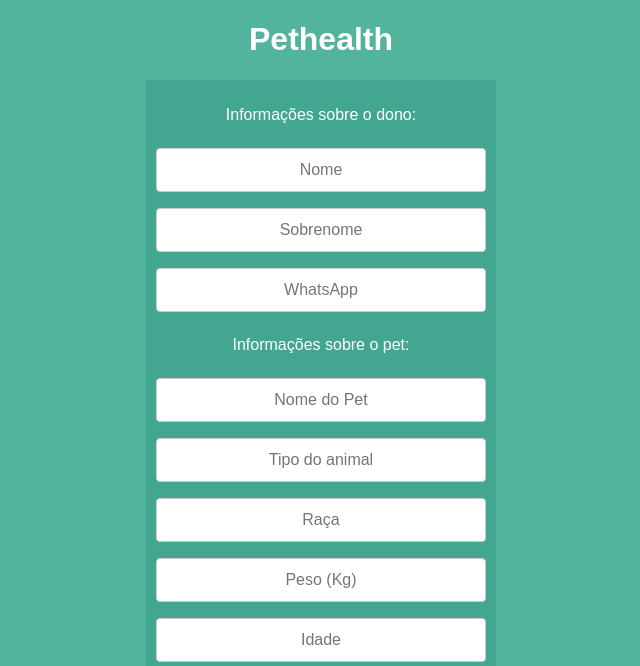
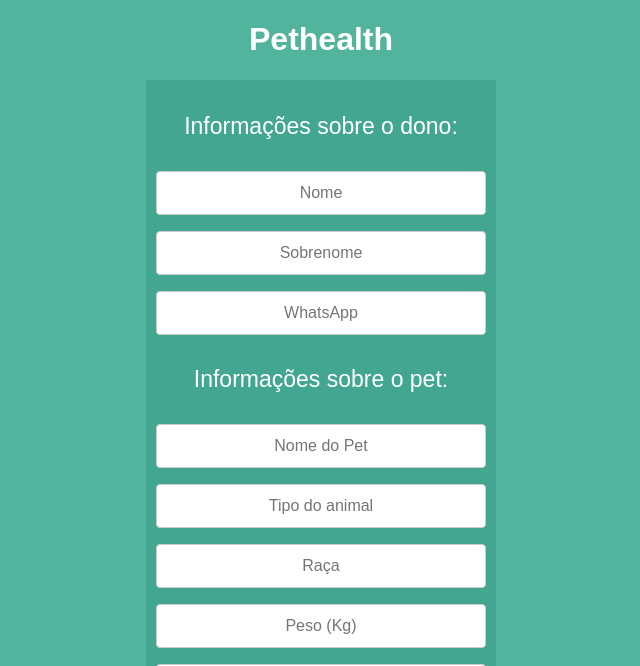
Before and after one commit to jonataslino/pethealth, a plain HTML site: page index.html in a window 1280 px wide. Shown: the top 666 px of the page, without its empty margins (319-959 px from the left). Drawn offline with Linux system fonts and the light colour scheme.

Commit message:
Add files via upload

```diff
--- a/style.css
+++ b/style.css
@@ -26,6 +26,7 @@ form{
 h1{
 
     color: white;
+
 }
 
 input{
@@ -96,3 +97,8 @@ button[type=submit]{
     font-size: 100%;
 
 }
+
+p{
+
+    font-size: 23px;
+}
```
